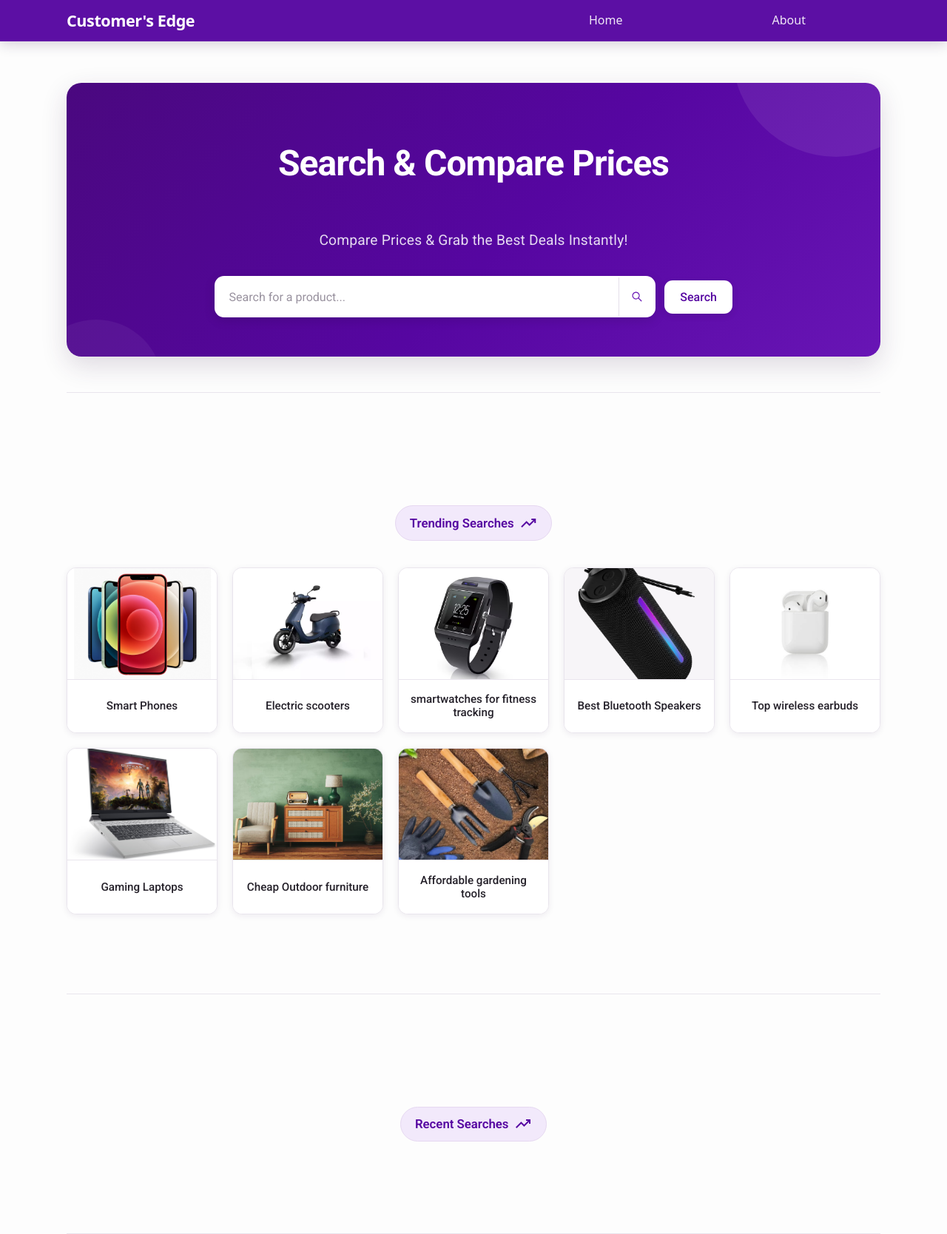
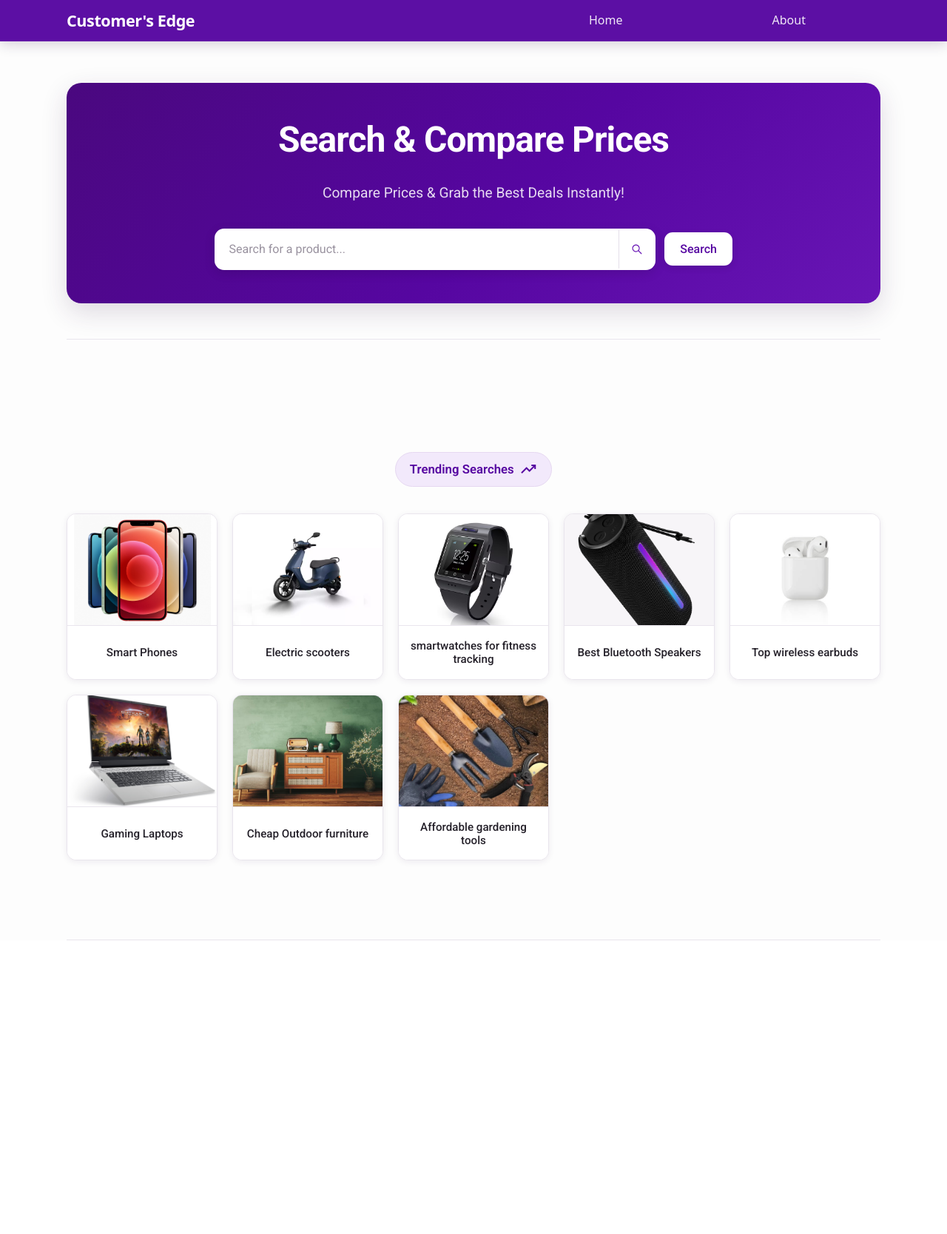
Before and after one commit to vanshanand34/Customers-edge, a Django app: page /home/ in a window 1280 px wide. Shown: the whole page at 74% size. After the commit the page ends 1271 px from the top, so only its background shows below. Run offline with Django 5.2, Linux system fonts and the light colour scheme; some web fonts are replaced.

Commit message:
feat: Add recent-searches element below search bar on home page, remove recent searches section from main container

```diff
--- a/apps/price_comparison/static/home.css
+++ b/apps/price_comparison/static/home.css
@@ -1,20 +1,16 @@
 :root {
   --primary-font: "Roboto", sans-serif;
-  --secondary-font: "system-ui", sans-serif;
 
   --purple-900: #4a087f;
   --purple-800: #5606a1;
   --purple-700: #6815b5;
-  --purple-500: #8b3fd1;
-  --purple-400: #9a61fd;
   --purple-100: #f2e9fb;
 
   --text-primary: #25212a;
   --text-secondary: #68616f;
 
-  --surface: #ffffff;
+  --surface: #fff;
   --page-bg: #faf9fc;
-
   --border: #e9e5ed;
 
   --shadow-sm: 0 2px 8px rgba(55, 30, 75, 0.08);
@@ -22,25 +18,32 @@
   --shadow-lg: 0 12px 35px rgba(55, 30, 75, 0.16);
 }
 
+/* ============================================================
+   MAIN
+   ============================================================ */
+
 .main-container {
   box-sizing: border-box;
   width: min(1100px, 90vw);
-  margin: 0 auto;
-
+  margin: auto;
   padding: 3em 0;
   padding-top: 7em;
-
   font-family: var(--primary-font);
-
   border-bottom: 1px solid var(--border);
 }
 
 /* ============================================================
-   SEARCH SECTION
+   SEARCH HERO
    ============================================================ */
 
 .search-section {
+  position: relative;
+  overflow: visible;
+
+  padding: 1.5em 1em 1.8em;
+
   color: white;
+  text-align: center;
 
   background: linear-gradient(
     135deg,
@@ -49,106 +52,25 @@
     var(--purple-700)
   );
 
-  padding: 1.5em 1em 1.8em;
-
   border-radius: 1.25em;
-
   box-shadow: var(--shadow-lg);
-
-  position: relative;
-  overflow: hidden;
-}
-
-/* Subtle decorative glow */
-.search-section::before {
-  content: "";
-  position: absolute;
-
-  width: 280px;
-  height: 280px;
-
-  top: -180px;
-  right: -80px;
-
-  background: rgba(255, 255, 255, 0.08);
-
-  border-radius: 50%;
-  pointer-events: none;
-}
-
-.search-section::after {
-  content: "";
-  position: absolute;
-
-  width: 180px;
-  height: 180px;
-
-  bottom: -130px;
-  left: -50px;
-
-  background: rgba(255, 255, 255, 0.05);
-
-  border-radius: 50%;
-  pointer-events: none;
 }
 
 .heading {
-  animation: fadeIn 0.7s ease-out;
-
-  position: relative;
-  z-index: 1;
-
+  margin: 0;
   padding: 0.5em;
 
-  display: flex;
-  justify-content: center;
-  align-items: center;
-
-  gap: 0.5em;
-
+  font-size: 3em;
   font-weight: 700;
-  font-size: 3em;
-
   letter-spacing: -0.02em;
-
-  text-align: center;
-}
-
-@keyframes fadeIn {
-  from {
-    opacity: 0;
-    transform: translateY(10px);
-  }
-
-  to {
-    opacity: 1;
-    transform: translateY(0);
-  }
 }
 
 .sub-heading {
-  animation: fadeIn 0.8s ease-out;
-
-  position: relative;
-  z-index: 1;
-
   padding: 0.4em 0.5em 1.1em;
-
-  text-align: center;
 
   color: rgba(255, 255, 255, 0.86);
 
   font-size: 1.2em;
-  font-weight: 400;
-
-  letter-spacing: 0.01em;
-}
-
-.price-search-icon {
-  height: 2em;
-  width: 2em;
-  color: white;
-  padding: 0 0 0 0.5em;
 }
 
 /* ============================================================
@@ -162,78 +84,58 @@
 .search-main {
   display: flex;
   justify-content: center;
-  align-items: center;
 
   position: relative;
-  z-index: 2;
+  z-index: 5;
 }
 
 .search-container {
+  position: relative;
+
   display: flex;
-  justify-content: center;
   align-items: center;
-
   gap: 0.75em;
 
   width: min(700px, 90%);
-
-  padding-bottom: 0.5em;
 }
 
 .search-bar {
-  height: 3.25em;
-
   display: flex;
   align-items: center;
-  justify-content: space-between;
 
   width: 100%;
-
-  color: var(--purple-700);
-
-  background-color: white;
-
-  border: 2px solid transparent;
-  border-radius: 0.8em;
+  height: 3.25em;
 
   overflow: hidden;
 
+  background: white;
+  border: 2px solid transparent;
+  border-radius: 0.8em;
   box-shadow: 0 4px 15px rgba(0, 0, 0, 0.12);
 
-  transition:
-    box-shadow 0.2s ease,
-    border-color 0.2s ease,
-    transform 0.2s ease;
+  transition: 0.2s ease;
 }
 
 .search-bar:focus-within {
-  border-color: rgba(255, 255, 255, 0.75);
-
-  box-shadow:
-    0 0 0 4px rgba(255, 255, 255, 0.12),
-    0 6px 20px rgba(0, 0, 0, 0.15);
-
-  transform: translateY(-1px);
+  border-color: rgba(255, 255, 255, 0.7);
+  box-shadow: 0 0 0 4px rgba(255, 255, 255, 0.12);
 }
 
 #search-text {
   box-sizing: border-box;
 
-  padding: 0.5em 1.1rem;
+  width: 100%;
+  height: 100%;
+  padding: 0 1.1em;
 
-  height: 100%;
-  width: 100%;
-
-  font-size: 1em;
-
-  border: none;
-  outline: none;
+  border: 0;
+  outline: 0;
 
   color: var(--text-primary);
+  background: transparent;
 
-  font-family: var(--primary-font);
-
-  background: transparent;
+  font: inherit;
+  font-size: 1em;
 }
 
 #search-text::placeholder {
@@ -241,223 +143,259 @@
 }
 
 .search-icon {
-  height: 100%;
-
   display: flex;
   align-items: center;
   justify-content: center;
 
+  height: 100%;
   padding: 0 1.1em;
+
+  border: 0;
+  border-left: 1px solid #e5dfea;
+
+  color: var(--purple-700);
+  fill: currentColor;
+  background: white;
+
+  cursor: pointer;
+}
+
+.search-icon:hover {
+  color: var(--purple-900);
+  background: var(--purple-100);
+}
+
+.btn-submit {
+  padding: 0.75em 1.25em;
+
+  border: 1px solid rgba(255, 255, 255, 0.25);
+  border-radius: 0.7em;
+
+  color: var(--purple-800);
+  background: white;
+
+  font: inherit;
+  font-weight: 500;
+
+  cursor: pointer;
+  box-shadow: 0 3px 10px rgba(0, 0, 0, 0.1);
+
+  transition: 0.2s ease;
+}
+
+.btn-submit:hover {
+  background: #faf7ff;
+  transform: translateY(-1px);
+}
+
+/* ============================================================
+   RECENT SEARCH DROPDOWN
+   ============================================================ */
+
+#recent-searches {
+  box-sizing: border-box;
+
+  position: absolute;
+  top: calc(100% + 0.25em);
+  left: 0;
+
+  width: calc(100% - 6.5em);
+  max-height: 320px;
+
+  overflow-y: auto;
+
+  padding: 0.5em;
+
+  color: var(--text-primary);
+  background: white;
+
+  border: 1px solid #e7dfee;
+  border-radius: 0.85em;
+
+  box-shadow: var(--shadow-md);
+
+  text-align: left;
+}
+
+.recent-search-header {
+  padding: 0.5em 0.7em;
+
+  color: var(--text-secondary);
+
+  font-size: 0.75em;
+  font-weight: 600;
+  letter-spacing: 0.07em;
+  text-transform: uppercase;
+}
+
+.recent-search-item {
+  display: flex;
+  align-items: center;
+  gap: 0.7em;
+
+  min-height: 42px;
+  padding: 0.3em 0.75em;
+
+  border-radius: 0.6em;
 
   cursor: pointer;
 
-  border: none;
-  border-left: 1px solid #e5dfea;
-
-  outline: none;
-
-  fill: var(--purple-700);
-
-  background: #fff;
-
-  transition:
-    background-color 0.2s ease,
-    fill 0.2s ease;
+  transition: background 0.15s ease;
 }
 
-.search-icon:hover {
-  background-color: var(--purple-100);
-  fill: var(--purple-900);
+.recent-search-item:hover {
+  background: var(--purple-100);
 }
 
-.search-icon:active {
-  background-color: #e6d7f3;
+.recent-search-icon {
+  flex: 0 0 auto;
+
+  width: 1em;
+  height: 1em;
+
+  color: #9687a2;
 }
 
-.btn-submit {
-  font-family: var(--primary-font);
-
-  padding: 0.75em 1.25em;
-
-  border-radius: 0.7em;
-
-  outline: none;
-  border: 1px solid rgba(255, 255, 255, 0.25);
-
-  font-size: 1em;
-  font-weight: 500;
-
-  cursor: pointer;
-
-  color: var(--purple-800);
-  background-color: white;
-
-  box-shadow: 0 3px 10px rgba(0, 0, 0, 0.1);
-
-  transition:
-    transform 0.2s ease,
-    box-shadow 0.2s ease,
-    background-color 0.2s ease;
+.recent-search-item:hover .recent-search-icon {
+  color: var(--purple-700);
 }
 
-.btn-submit:hover {
-  background-color: #faf7ff;
+.recent-search-text {
+  min-width: 0;
 
-  transform: translateY(-1px);
+  overflow: hidden;
 
-  box-shadow: 0 6px 15px rgba(0, 0, 0, 0.15);
+  white-space: nowrap;
+  text-overflow: ellipsis;
+
+  font-size: 0.92em;
 }
 
-.btn-submit:active {
-  transform: translateY(0);
+.recent-search-empty {
+  padding: 1.2em;
+
+  color: var(--text-secondary);
+
+  font-size: 0.9em;
+  text-align: center;
 }
 
 /* ============================================================
-   TRENDING
+   TRENDING / RECENT SECTIONS
    ============================================================ */
 
 .trending-head {
-  padding: 2.5em 0 1.25em;
-
   display: flex;
   justify-content: center;
   align-items: center;
+
+  padding: 2.5em 0 1.25em;
 }
 
 .trending-head-text {
+  display: flex;
+  align-items: center;
+  gap: 0.45em;
+
   padding: 0.65em 1.1em;
 
+  color: var(--purple-800);
+  background: var(--purple-100);
+
+  border: 1px solid #e6d8f1;
   border-radius: 2em;
 
   font-size: 1.05em;
   font-weight: 600;
-
-  background-color: var(--purple-100);
-  color: var(--purple-800);
-
-  display: flex;
-  justify-content: center;
-  align-items: center;
-
-  gap: 0.45em;
-
-  border: 1px solid #e6d8f1;
-}
-
-.trending-head-text > img {
-  width: 1.8em;
-  height: 1.8em;
-
-  object-fit: scale-down;
 }
 
 .trending-body {
   display: grid;
-
-  grid-template-columns: repeat(
-    auto-fit,
-    minmax(180px, 1fr)
-  );
-
+  grid-template-columns: repeat(auto-fit, minmax(180px, 1fr));
   gap: 1.25em;
 
   padding: 1em 0 2.5em;
 }
 
+/* ============================================================
+   TRENDING CARDS
+   ============================================================ */
+
 .trending-item {
   min-width: 0;
+  overflow: hidden;
 
+  color: var(--text-secondary);
+  background: var(--surface);
+
+  border: 1px solid var(--border);
   border-radius: 0.8em;
 
-  color: var(--text-secondary);
+  box-shadow: var(--shadow-sm);
 
   cursor: pointer;
 
-  background-color: var(--surface);
-
-  border: 1px solid var(--border);
-
-  box-shadow: var(--shadow-sm);
-
-  overflow: hidden;
-
-  transition:
-    transform 0.2s ease,
-    box-shadow 0.2s ease,
-    border-color 0.2s ease;
+  transition: 0.2s ease;
 }
 
 .trending-item:hover {
   transform: translateY(-4px);
-
   border-color: #d8c4e6;
-
   box-shadow: var(--shadow-md);
-}
-
-.trending-item:active {
-  transform: translateY(-1px);
 }
 
 .trending-subitem {
   height: 100%;
 
   display: flex;
-
   flex-direction: column;
   justify-content: space-between;
 }
 
 .trending-img {
   height: 150px;
-
   overflow: hidden;
-
-  background-color: #f7f5f8;
+  background: #f7f5f8;
 }
 
-.trending-img > img {
+.trending-img img {
+  display: block;
+
   width: 100%;
   height: 100%;
 
   object-fit: cover;
 
-  display: block;
-
   transition: transform 0.3s ease;
 }
 
-.trending-item:hover .trending-img > img {
+.trending-item:hover .trending-img img {
   transform: scale(1.04);
 }
 
 .trending-text {
-  min-height: 3.2em;
-
   display: flex;
   justify-content: center;
   align-items: center;
 
-  text-align: center;
+  min-height: 3.2em;
+  padding: 0.75em 1em;
+
+  color: var(--text-primary);
+  background: white;
+
+  border-top: 1px solid var(--border);
 
   font-size: 0.95em;
-
-  padding: 0.75em 1em;
-
-  background-color: white;
-
-  color: var(--text-primary);
-
   font-weight: 500;
-
-  border-top: 1px solid var(--border);
+  text-align: center;
 }
 
 /* ============================================================
-   RESPONSIVE
+   TABLET
    ============================================================ */
 
-@media screen and (max-width: 1024px) {
+@media (max-width: 1024px) {
   .main-container {
     width: 84vw;
   }
--- /dev/null
+++ b/apps/price_comparison/static/showRecentSearches.js
@@ -0,0 +1,95 @@
+const recentSearchesElement = document.getElementById("recent-searches");
+
+document.addEventListener("DOMContentLoaded", function () {
+  if (!recentSearchesElement) return;
+
+  let recentSearchesHTML = `
+    <div class="recent-search-header">
+      <span>Recent searches</span>
+    </div>
+  `;
+
+  if (!recentSearches || recentSearches.length === 0) {
+    recentSearchesHTML += `
+      <div class="recent-search-empty">
+        <span class="recent-search-empty-icon">⌕</span>
+        No recent searches
+      </div>
+    `;
+  } else {
+    for (let i = 0; i < recentSearches.length; i++) {
+      const searchText = recentSearches[i].text;
+
+      recentSearchesHTML += `
+        <div
+          class="recent-search-item"
+          id="recent-search-item-${i}"
+          data-index="${i}"
+          data-value="${searchText}"
+          tabindex="0"
+          onClick="document.getElementById('search-text').value='${searchText}'; toggleRecentSearchesDisplay(); document.getElementById('search-form').submit();"
+        >
+          <svg
+            class="recent-search-icon"
+            xmlns="http://www.w3.org/2000/svg"
+            viewBox="0 0 24 24"
+            aria-hidden="true"
+          >
+            <path
+              d="M12 8v4l2.5 1.5"
+              fill="none"
+              stroke="currentColor"
+              stroke-width="1.8"
+              stroke-linecap="round"
+              stroke-linejoin="round"
+            />
+
+            <path
+              d="M12 21a9 9 0 1 0-8.2-5.3"
+              fill="none"
+              stroke="currentColor"
+              stroke-width="1.8"
+              stroke-linecap="round"
+            />
+          </svg>
+
+          <span class="recent-search-text">
+            ${searchText}
+          </span>
+        </div>
+      `;
+    }
+  }
+
+  recentSearchesElement.innerHTML = recentSearchesHTML;
+});
+
+function toggleRecentSearchesDisplay() {
+  if (recentSearchesElement.style.display === "block") {
+    recentSearchesElement.style.display = "none";
+  } else {
+    recentSearchesElement.style.display = "block";
+  }
+}
+
+document.getElementById("search-text").addEventListener("click", function () {
+  toggleRecentSearchesDisplay();
+});
+
+document.addEventListener("click", function (event) {
+  const searchInput = document.getElementById("search-text");
+  if (
+    !recentSearchesElement.contains(event.target) &&
+    event.target !== searchInput
+  ) {
+    recentSearchesElement.style.display = "none";
+  }
+});
+
+document
+  .getElementById("search-text")
+  .addEventListener("keydown", function (event) {
+    if (event.key === "Escape" || event.key === "Esc") {
+      recentSearchesElement.style.display = "none";
+    }
+  });
--- a/apps/price_comparison/templates/home.html
+++ b/apps/price_comparison/templates/home.html
@@ -36,7 +36,8 @@
                   autocomplete="off"
                   required
                 />
-                <button class="search-icon" type="submit" title="Search">
+
+                <button class="search-icon" type="submit" title="Search" aria-label="Search">
                   <svg
                     xmlns="http://www.w3.org/2000/svg"
                     x="0px"
@@ -51,6 +52,13 @@
                   </svg>
                 </button>
               </div>
+
+              <div
+                class="recent-searches"
+                id="recent-searches"
+                style="display: none;"
+              ></div>
+
               <button type="submit" class="btn-submit">Search</button>
             </div>
           </div>
@@ -86,31 +94,13 @@
 
     {% include 'components/trending-card.html' with trending_text="Affordable gardening tools" img_src="assets/gardening.webp" %}
 
-    {% for search_history in search_history_list %}
-      {% include 'components/trending-card.html' with trending_text=search_history.text img_url=search_history.url %}
-    {% endfor %}
-
   </div>
 
   <br />
 
 </div>
 
-<div class="main-container">
-  <div class="trending-head">
-    <div class="trending-head-text">
-      <div>Recent Searches</div>
-      <span class="material-symbols-outlined"> trending_up </span>
-    </div>
-  </div>
 
-  <div class="trending-body">
-    {% for search_history in search_history_list %}
-      {% include 'components/trending-card.html' with trending_text=search_history.text img_url=search_history.url %}
-    {% endfor %}
-  </div>
-
-</div>
 
 
 <form action="{% url 'search' %}" id="search-form-auto" method="get">
@@ -133,6 +123,10 @@
       document.getElementById("search-form-auto").submit();
     });
   });
+
+  const recentSearches = {{ search_history_list|safe }};
+  // const searchHistory = JSON.parse(`{{ search_history_list|safe }}`);
 </script>
+<script src="{% static 'showRecentSearches.js' %}"></script>
 
 {% endblock %}
```
Also changed, not shown: other parts of apps/price_comparison/static/home.css (+39 -53 lines).
